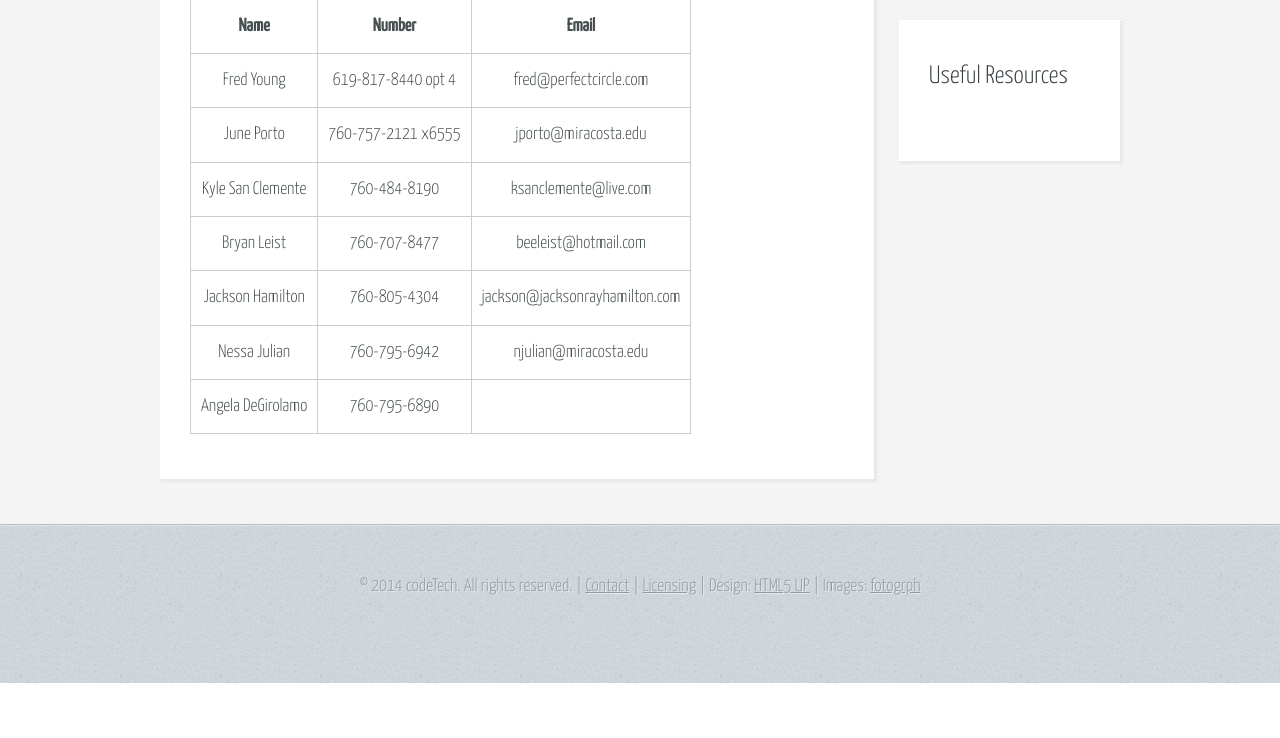
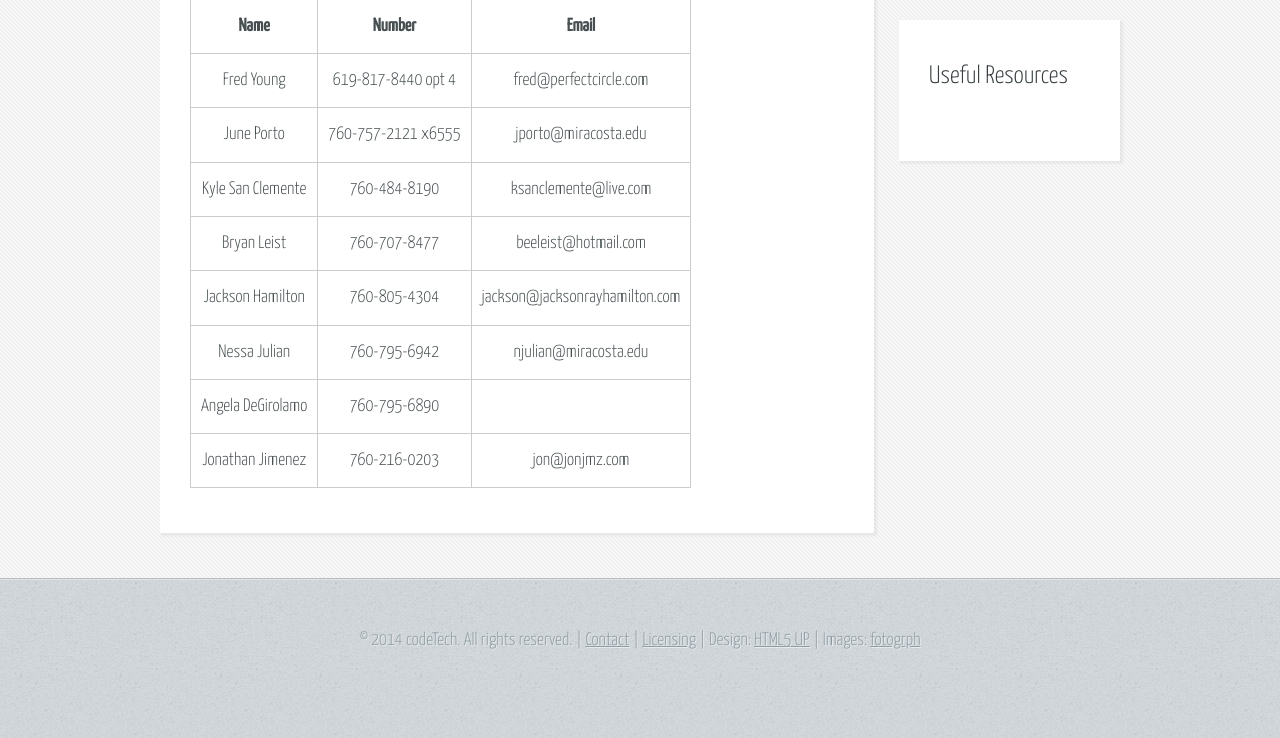
Before and after one commit to codetech/codetechcomputerclub, a CakePHP app: template app/View/Pages/contact.ctp in a window 1280 px wide. Shown: the part 524-1262 px from the top of the page. Before the commit the page ends 1207 px from the top, so only its background shows below. Run offline with PHP 8.4 and a stand-in for CakePHP, Linux system fonts and the light colour scheme; the template is opened without the code that fills it, so the values that code supplies are empty; some libraries are stand-ins or nearby versions.

Commit message:
added myself to the contact page

```diff
--- a/app/View/Pages/contact.ctp
+++ b/app/View/Pages/contact.ctp
@@ -53,5 +53,10 @@
 			<td>760-795-6890</td>
 			<td></td>
 		</tr>
+		<tr>
+			<td>Jonathan Jimenez</td>
+			<td>760-216-0203</td>
+			<td>jon@jonjmz.com</td>
+		</tr>
 	</table>
 </section>
```
